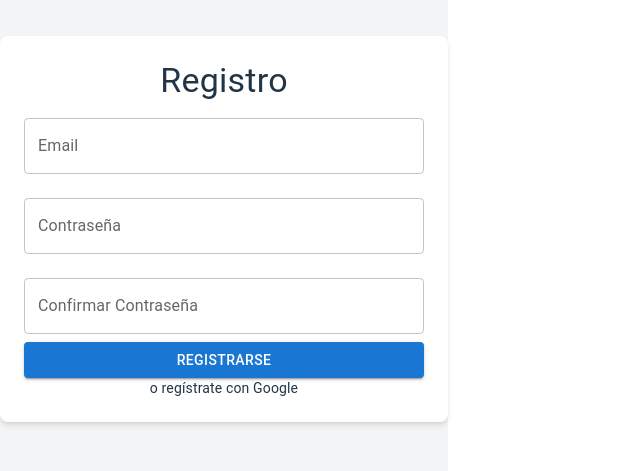
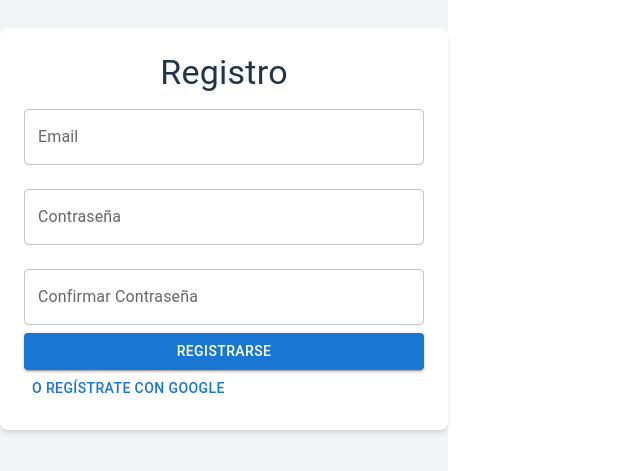
Before and after one commit to vogelnahuel/chess-front, a React (Vite) app: page /register in a window 1280 px wide. Shown: the part 171-642 px from the top of the page, without its empty margins (0-640 px from the left). Built offline with nearby package versions, Linux system fonts and the light colour scheme; no server answers.

Commit message:
google credentials

```diff
--- a/src/pages/Register/Register.tsx
+++ b/src/pages/Register/Register.tsx
@@ -5,20 +5,34 @@ import * as Yup from 'yup';
 // import { GoogleLogin } from 'react-google-login';
 import { TextField, Button, Box, Typography } from '@mui/material';
 import { useLoginMutation } from '../../services/login/loginApi';
+import { useGoogleLogin } from 'react-google-login';
+import axios from 'axios';
 
 const RegisterPage: React.FC = () => {
+
+  const onSuccess = async (response: any) => {
+    const { tokenId } = response; // Token de Google
+    try {
+      const result = await axios.post('/api/auth/google-register', { tokenId });
+      alert(result.data.message);
+    } catch (error: any) {
+      console.error(error.response.data.message);
+    }
+  };
+
+  const onFailure = (response: any) => {
+    console.error('Error al registrarse con Google', response);
+  };
+
+  const { signIn } = useGoogleLogin({
+    clientId: import.meta.env.VITE_API_GOOGLE_CLIENT_ID,
+    onSuccess,
+    onFailure,
+    isSignedIn: false,
+  });
+
   const [login] = useLoginMutation();
 
-  // // Manejar inicio de sesión con Google
-  // const handleGoogleSuccess = (response: any) => {
-  //   const profile = response.profileObj;
-  //   login(profile as any);
-  //   console.log('Google Login Successful:', profile);
-  // };
-
-  // const handleGoogleFailure = (error: any) => {
-  //   console.error('Google Login Failed:', error);
-  // };
 
   // Configuración de Formik
   const formik = useFormik({
@@ -88,9 +102,9 @@ const RegisterPage: React.FC = () => {
         >
           Registrarse
         </Button>
-        <Typography variant="body2" className="my-4 text-center">
+        <Button className="my-4 text-center" onClick={signIn}>
           o regístrate con Google
-        </Typography>
+        </Button>
       </Box>
     </div>
   );
```
Also changed, not shown: 1 other file (tests, documents, lock files or other folders).
